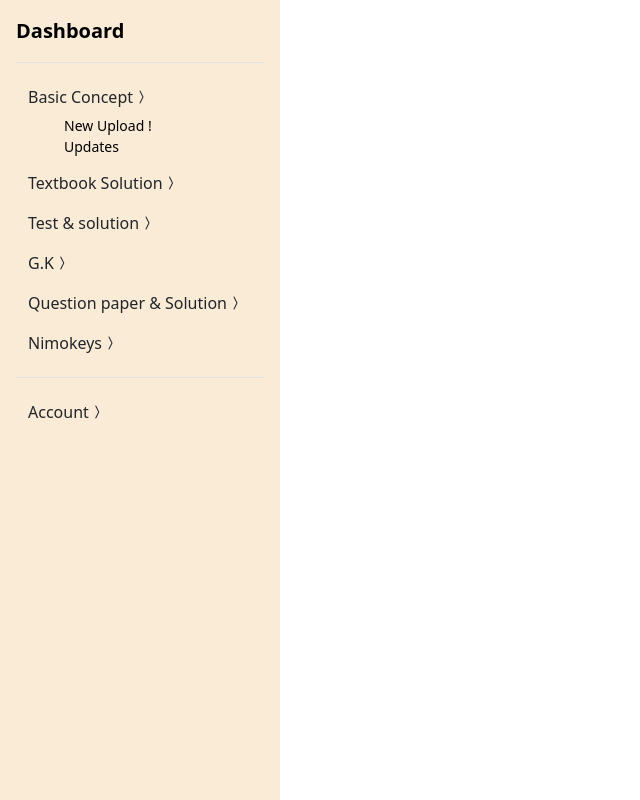
After one commit to shailesh-mourya/tlearner, a PHP site: page /main/dashboard.php in a window 1280 px wide. The commit adds this page. Shown: the whole page, without its empty margins (0-640 px from the left). Run offline with PHP 8.4, Linux system fonts and the light colour scheme.

Commit message:
v14 updated dashboard

```diff
--- a/index.php
+++ b/index.php
@@ -105,7 +105,7 @@
         <div id="carouselExampleSlidesOnly" class="carousel slide h-75" data-bs-ride="carousel">
           <div class="carousel-inner h-7">
             <div class="carousel-item h-75 active">
-              <img src="image/1.jpg" class="d-block w-100 h-75 " alt="...">
+              <img src="image/banner.png" class="d-block w-100 h-75 " alt="...">
 
             </div>
             <div class="carousel-item h-75">
--- /dev/null
+++ b/main/dashboard.php
@@ -0,0 +1,259 @@
+<!doctype html>
+<html lang="en">
+
+<head>
+    <title>Title</title>
+    <!-- Required meta tags -->
+    <meta charset="utf-8" />
+    <meta name="viewport" content="width=device-width, initial-scale=1, shrink-to-fit=no" />
+
+    <!-- Bootstrap CSS v5.2.1 -->
+    <link href="https://cdn.jsdelivr.net/npm/bootstrap@5.3.2/dist/css/bootstrap.min.css" rel="stylesheet"
+        integrity="sha384-T3c6CoIi6uLrA9TneNEoa7RxnatzjcDSCmG1MXxSR1GAsXEV/Dwwykc2MPK8M2HN" crossorigin="anonymous" />
+    <link rel="stylesheet" href="https://cdn.jsdelivr.net/npm/bootstrap-icons@1.11.3/font/bootstrap-icons.min.css">
+
+
+</head>
+
+<body>
+    <header>
+        <!-- place navbar here -->
+    </header>
+
+
+
+    <!-- slidebar -->
+    <!-- <div class="flex-shrink-0 p-3" style="width: 280px;height: 100vh; background-color: antiquewhite;">
+        <a href="/" class="d-flex align-items-center pb-3 mb-3 link-body-emphasis text-decoration-none border-bottom">
+
+            <span class="fs-5 fw-semibold">Collapsible</span>
+        </a>
+        <ul class="list-unstyled ps-0">
+            <li class="mb-1">
+                <button class="btn btn-toggle d-inline-flex align-items-center rounded border-0 collapsed"
+                    data-bs-toggle="collapse" data-bs-target="#home-collapse" aria-expanded="true">
+                    Home
+                    <i class="bi bi-chevron-compact-right"></i>
+                </button>
+                <div class="collapse show" id="home-collapse">
+                    <ul class="btn-toggle-nav list-unstyled fw-normal pb-1 small ps-5">
+                        <li><a href="#"
+                                class="link-body-emphasis d-inline-flex text-decoration-none rounded">Overview</a></li>
+                        <li><a href="#"
+                                class="link-body-emphasis d-inline-flex text-decoration-none rounded">Updates</a></li>
+                        <li><a href="#"
+                                class="link-body-emphasis d-inline-flex text-decoration-none rounded">Reports</a></li>
+                    </ul>
+                </div>
+            </li>
+            <li class="mb-1">
+                <button class="btn btn-toggle d-inline-flex align-items-center rounded border-0 collapsed"
+                    data-bs-toggle="collapse" data-bs-target="#dashboard-collapse" aria-expanded="false">
+                    Dashboard
+                    <i class="bi bi-chevron-compact-right"></i>
+
+                </button>
+                <div class="collapse" id="dashboard-collapse">
+                    <ul class="btn-toggle-nav list-unstyled fw-normal pb-1 small ps-5">
+                        <li><a href="#"
+                                class="link-body-emphasis d-inline-flex text-decoration-none rounded">Overview</a></li>
+                        <li><a href="#" class="link-body-emphasis d-inline-flex text-decoration-none rounded">Weekly</a>
+                        </li>
+                        <li><a href="#"
+                                class="link-body-emphasis d-inline-flex text-decoration-none rounded">Monthly</a></li>
+                        <li><a href="#"
+                                class="link-body-emphasis d-inline-flex text-decoration-none rounded">Annually</a></li>
+                    </ul>
+                </div>
+            </li>
+            <li class="mb-1">
+                <button class="btn btn-toggle d-inline-flex align-items-center rounded border-0 collapsed"
+                    data-bs-toggle="collapse" data-bs-target="#orders-collapse" aria-expanded="false">
+                    Orders
+                    <i class="bi bi-chevron-compact-right"></i>
+
+                </button>
+                <div class="collapse" id="orders-collapse">
+                    <ul class="btn-toggle-nav list-unstyled fw-normal pb-1 small ps-5">
+                        <li><a href="#" class="link-body-emphasis d-inline-flex text-decoration-none rounded">New</a>
+                        </li>
+                        <li><a href="#"
+                                class="link-body-emphasis d-inline-flex text-decoration-none rounded">Processed</a></li>
+                        <li><a href="#"
+                                class="link-body-emphasis d-inline-flex text-decoration-none rounded">Shipped</a></li>
+                        <li><a href="#"
+                                class="link-body-emphasis d-inline-flex text-decoration-none rounded">Returned</a></li>
+                    </ul>
+                </div>
+            </li>
+            <li class="border-top my-3"></li>
+            <li class="mb-1">
+                <button class="btn btn-toggle d-inline-flex align-items-center rounded border-0 collapsed"
+                    data-bs-toggle="collapse" data-bs-target="#account-collapse" aria-expanded="false">
+                    Account
+                    <i class="bi bi-chevron-compact-right"></i>
+
+                </button>
+                <div class="collapse" id="account-collapse">
+                    <ul class="btn-toggle-nav list-unstyled fw-normal pb-1 small ps-5">
+                        <li><a href="#" class="link-body-emphasis d-inline-flex text-decoration-none rounded">New...</a>
+                        </li>
+                        <li><a href="#"
+                                class="link-body-emphasis d-inline-flex text-decoration-none rounded">Profile</a></li>
+                        <li><a href="#"
+                                class="link-body-emphasis d-inline-flex text-decoration-none rounded">Settings</a></li>
+                        <li><a href="#" class="link-body-emphasis d-inline-flex text-decoration-none rounded">Sign
+                                out</a></li>
+                    </ul>
+                </div>
+            </li>
+        </ul>
+    </div> -->
+
+    <div class="flex-shrink-0 p-3" style="width: 280px;height: 100vh; background-color: antiquewhite;">
+        <a href="/" class="d-flex align-items-center pb-3 mb-3 link-body-emphasis text-decoration-none border-bottom">
+            <span class="fs-5 fw-semibold">Dashboard</span>
+        </a>
+        <ul class="list-unstyled ps-0">
+            <li class="mb-1">
+                <button class="btn d-inline-flex align-items-center rounded border-0 collapsed"
+                    data-bs-toggle="collapse" data-bs-target="#home-collapse1" aria-expanded="true">
+                    Basic Concept
+                    <i class="bi bi-chevron-compact-right"></i>
+                </button>
+                <div class="collapse show" id="home-collapse1">
+                    <ul class="list-unstyled fw-normal pb-1 small ps-5">
+                        <li><a href="concept_upload.php"
+                                class="link-body-emphasis d-inline-flex text-decoration-none rounded">New
+                                Upload !</a></li>
+                        <li><a href="#"
+                                class="link-body-emphasis d-inline-flex text-decoration-none rounded">Updates</a></li>
+
+                    </ul>
+                </div>
+            </li>
+            <li class="mb-1">
+                <button class="btn d-inline-flex align-items-center rounded border-0 collapsed"
+                    data-bs-toggle="collapse" data-bs-target="#home-collapse2" aria-expanded="false">
+                    Textbook Solution
+                    <i class="bi bi-chevron-compact-right"></i>
+                </button>
+                <div class="collapse" id="home-collapse2">
+                    <ul class="list-unstyled fw-normal pb-1 small ps-5">
+                        <li><a href="tsolution_upload2.php"
+                                class="link-body-emphasis d-inline-flex text-decoration-none rounded">New Upload !</a>
+                        </li>
+                        <li><a href="#" class="link-body-emphasis d-inline-flex text-decoration-none rounded">Weekly</a>
+                        </li>
+
+                    </ul>
+                </div>
+            </li>
+            <li class="mb-1">
+                <button class="btn d-inline-flex align-items-center rounded border-0 collapsed"
+                    data-bs-toggle="collapse" data-bs-target="#home-collapse3" aria-expanded="false">
+                    Test & solution
+                    <i class="bi bi-chevron-compact-right"></i>
+                </button>
+                <div class="collapse" id="home-collapse3">
+                    <ul class="list-unstyled fw-normal pb-1 small ps-5">
+                        <li><a href="#" class="link-body-emphasis d-inline-flex text-decoration-none rounded">New Test
+                                !</a>
+                        </li>
+                        <li><a href="test_operation.php"
+                                class="link-body-emphasis d-inline-flex text-decoration-none rounded">Updates</a></li>
+                    </ul>
+                </div>
+            </li>
+            <li class="mb-1">
+                <button class="btn d-inline-flex align-items-center rounded border-0 collapsed"
+                    data-bs-toggle="collapse" data-bs-target="#home-collapse4" aria-expanded="false">
+                    G.K
+                    <i class="bi bi-chevron-compact-right"></i>
+                </button>
+                <div class="collapse" id="home-collapse4">
+                    <ul class="list-unstyled fw-normal pb-1 small ps-5">
+                        <li><a href="gk_upload.php"
+                                class="link-body-emphasis d-inline-flex text-decoration-none rounded">New G.K !</a>
+                        </li>
+                        <li><a href="#"
+                                class="link-body-emphasis d-inline-flex text-decoration-none rounded">Updates</a>
+                        </li>
+
+                    </ul>
+                </div>
+            </li>
+            <li class="mb-1">
+                <button class="btn d-inline-flex align-items-center rounded border-0 collapsed"
+                    data-bs-toggle="collapse" data-bs-target="#home-collapse5" aria-expanded="false">
+                    Question paper & Solution
+                    <i class="bi bi-chevron-compact-right"></i>
+                </button>
+                <div class="collapse" id="home-collapse5">
+                    <ul class="list-unstyled fw-normal pb-1 small ps-5">
+                        <li><a href="paper_upload.php"
+                                class="link-body-emphasis d-inline-flex text-decoration-none rounded">New papers !</a>
+                        </li>
+                        <li><a href="#"
+                                class="link-body-emphasis d-inline-flex text-decoration-none rounded">Updates</a>
+                        </li>
+
+                    </ul>
+                </div>
+            </li>
+            <li class="mb-1">
+                <button class="btn d-inline-flex align-items-center rounded border-0 collapsed"
+                    data-bs-toggle="collapse" data-bs-target="#home-collapse6" aria-expanded="false">
+                    Nimokeys
+                    <i class="bi bi-chevron-compact-right"></i>
+                </button>
+                <div class="collapse" id="home-collapse6">
+                    <ul class="list-unstyled fw-normal pb-1 small ps-5">
+                        <li><a href="paper_upload.php"
+                                class="link-body-emphasis d-inline-flex text-decoration-none rounded">New Nimokeys !</a>
+                        </li>
+                        <li><a href="#"
+                                class="link-body-emphasis d-inline-flex text-decoration-none rounded">Updates</a>
+                        </li>
+
+                    </ul>
+                </div>
+            </li>
+            <li class="border-top my-3"></li>
+            <li class="mb-1">
+                <button class="btn d-inline-flex align-items-center rounded border-0 collapsed"
+                    data-bs-toggle="collapse" data-bs-target="#account-collapse" aria-expanded="false">
+                    Account
+                    <i class="bi bi-chevron-compact-right"></i>
+                </button>
+                <div class="collapse" id="account-collapse">
+                    <ul class="list-unstyled fw-normal pb-1 small ps-5">
+                        <li><a href="#" class="link-body-emphasis d-inline-flex text-decoration-none rounded">New...</a>
+                        </li>
+                        <li><a href="#"
+                                class="link-body-emphasis d-inline-flex text-decoration-none rounded">Profile</a></li>
+                        <li><a href="#"
+                                class="link-body-emphasis d-inline-flex text-decoration-none rounded">Settings</a></li>
+                        <li><a href="#" class="link-body-emphasis d-inline-flex text-decoration-none rounded">Sign
+                                out</a></li>
+                    </ul>
+                </div>
+            </li>
+        </ul>
+    </div>
+
+
+    <footer>
+        <!-- place footer here -->
+    </footer>
+    <!-- Bootstrap JavaScript Libraries -->
+    <script src="https://cdn.jsdelivr.net/npm/@popperjs/core@2.11.8/dist/umd/popper.min.js"
+        integrity="sha384-I7E8VVD/ismYTF4hNIPjVp/Zjvgyol6VFvRkX/vR+Vc4jQkC+hVqc2pM8ODewa9r"
+        crossorigin="anonymous"></script>
+
+    <script src="https://cdn.jsdelivr.net/npm/bootstrap@5.3.2/dist/js/bootstrap.min.js"
+        integrity="sha384-BBtl+eGJRgqQAUMxJ7pMwbEyER4l1g+O15P+16Ep7Q9Q+zqX6gSbd85u4mG4QzX+"
+        crossorigin="anonymous"></script>
+</body>
+
+</html>
```
Also changed, not shown: image/1.jpg (deleted), image/10.jpg (deleted), image/2.jpg (deleted), image/3.jpg (deleted), image/4.jpg (deleted), image/7.jpg (deleted), image/banner.png (added), main/dashboardstyle.css (added), main/test_operation.php (renamed from main/test_delete.php).
